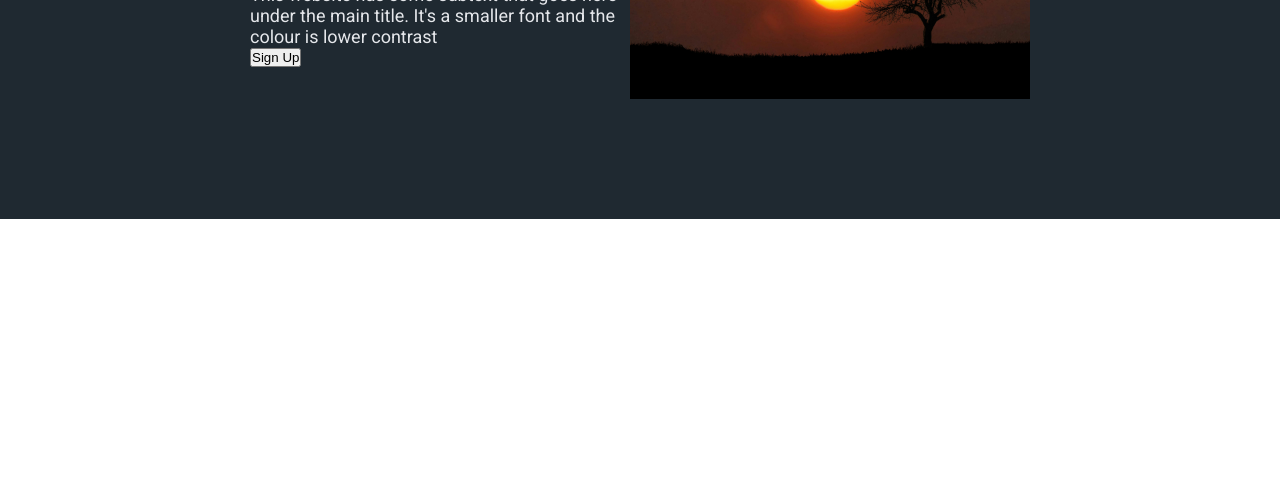
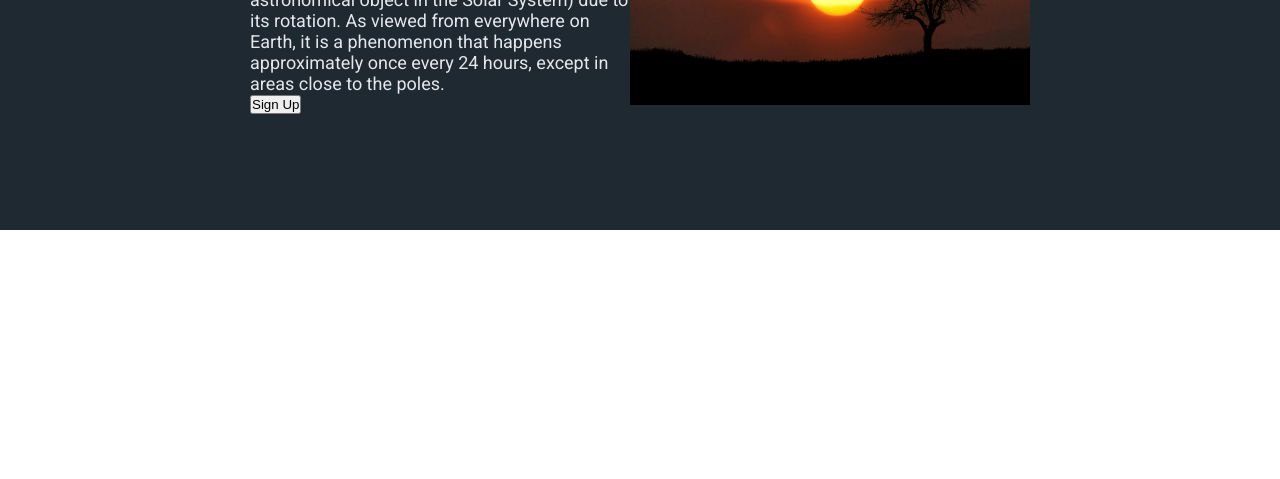
Before and after one commit to Dragonroar45/landing-page, a plain HTML site: page index.html in a window 1280 px wide. Shown: the part 321-800 px from the top of the page. Drawn offline with Linux system fonts and the light colour scheme.

Commit message:
Add Sunset description

```diff
--- a/index.html
+++ b/index.html
@@ -28,8 +28,8 @@
         <div class="top-text">
             <div class="Side-text">
                 <div class="hero">This Website is Awesome</div>
-                <div class="hero-side">This website has some subtext that goes here under the main title. It's a smaller font and the colour is lower contrast</div>
-                <button type="button">Sign Up</button>
+                <div class="hero-side">Sunset is the disappearance of the Sun below the horizon of the Earth (or any other astronomical object in the Solar System) due to its rotation. As viewed from everywhere on Earth, it is a phenomenon that happens approximately once every 24 hours, except in areas close to the poles.</div>
+                <div><button type="button" class="sign-up">Sign Up</button></div>
             </div>
             <div class="sun-image">
                 <img src="./sunset.jpg" alt="A picture of a Sunset" width="400px">
```
